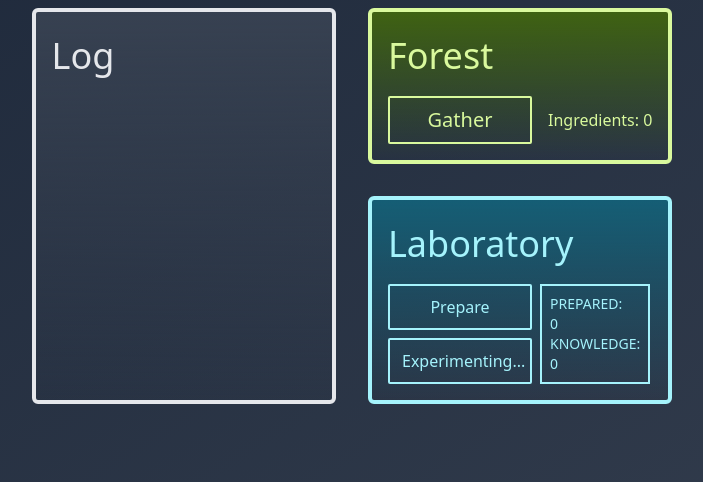
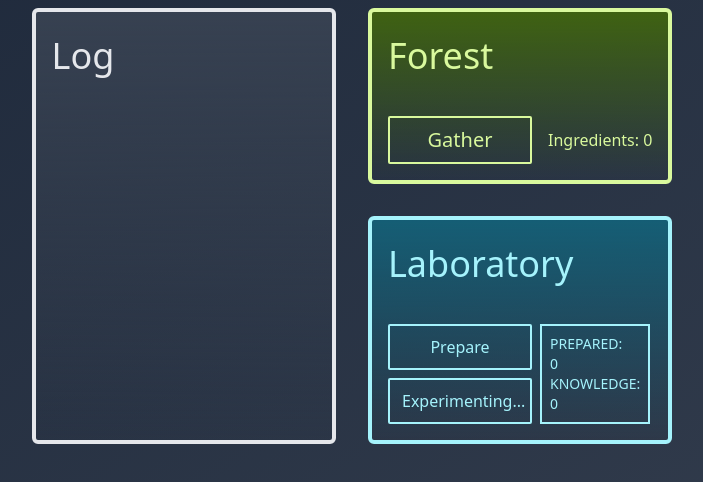
Before and after one commit to Opsi/alchemy-game, a React (Vite) app: page / in a window 1280 px wide. Shown: the top 482 px of the page, without its empty margins (288-991 px from the left). Built offline with nearby package versions, Linux system fonts and the light colour scheme.

Commit message:
adds ThemeBoxHeader

```diff
--- a/src/MainPage/Forest.tsx
+++ b/src/MainPage/Forest.tsx
@@ -1,6 +1,7 @@
 import React from 'react'
 import { forestTheme } from '../components/colors'
 import { ThemeBox } from '../components/ThemeBox'
+import { ThemeBoxHeader } from '../components/ThemeHeader'
 import { switchActivity, useStore } from '../store/store'
 
 export const Forest = () => {
@@ -14,7 +15,7 @@ export const Forest = () => {
 
     return (
         <ThemeBox theme={forestTheme}>
-            <div className="text-4xl text-left mb-5">Forest</div>
+            <ThemeBoxHeader text="Forest" />
             <div className="flex items-center space-x-4">
                 <button
                     className="
--- a/src/MainPage/Lab.tsx
+++ b/src/MainPage/Lab.tsx
@@ -1,11 +1,12 @@
 import React from 'react'
 import { labTheme } from '../components/colors'
 import { ThemeBox } from '../components/ThemeBox'
+import { ThemeBoxHeader } from '../components/ThemeHeader'
 
 export const Lab: React.FC = () => {
     return (
         <ThemeBox theme={labTheme}>
-            <div className="text-4xl text-left mb-5">Laboratory</div>
+            <ThemeBoxHeader text="Laboratory" />
             <div className="flex space-x-2">
                 <div className="grid grid-cols-1 gap-2">
                     <button
--- a/src/MainPage/Log.tsx
+++ b/src/MainPage/Log.tsx
@@ -1,10 +1,11 @@
 import { logTheme } from '../components/colors'
 import { ThemeBox } from '../components/ThemeBox'
+import { ThemeBoxHeader } from '../components/ThemeHeader'
 
 export const Log: React.FC = () => {
     return (
         <ThemeBox theme={logTheme}>
-            <div className="text-4xl text-left mb-5">Log</div>
+            <ThemeBoxHeader text="Log" />
             <div className="flex items-center space-x-4"></div>
         </ThemeBox>
     )
--- /dev/null
+++ b/src/components/ThemeHeader.tsx
@@ -0,0 +1,5 @@
+interface Props {
+    text: string
+}
+
+export const ThemeBoxHeader: React.FC<Props> = ({ text }) => <div className="text-4xl text-left pb-10">{text}</div>
```
